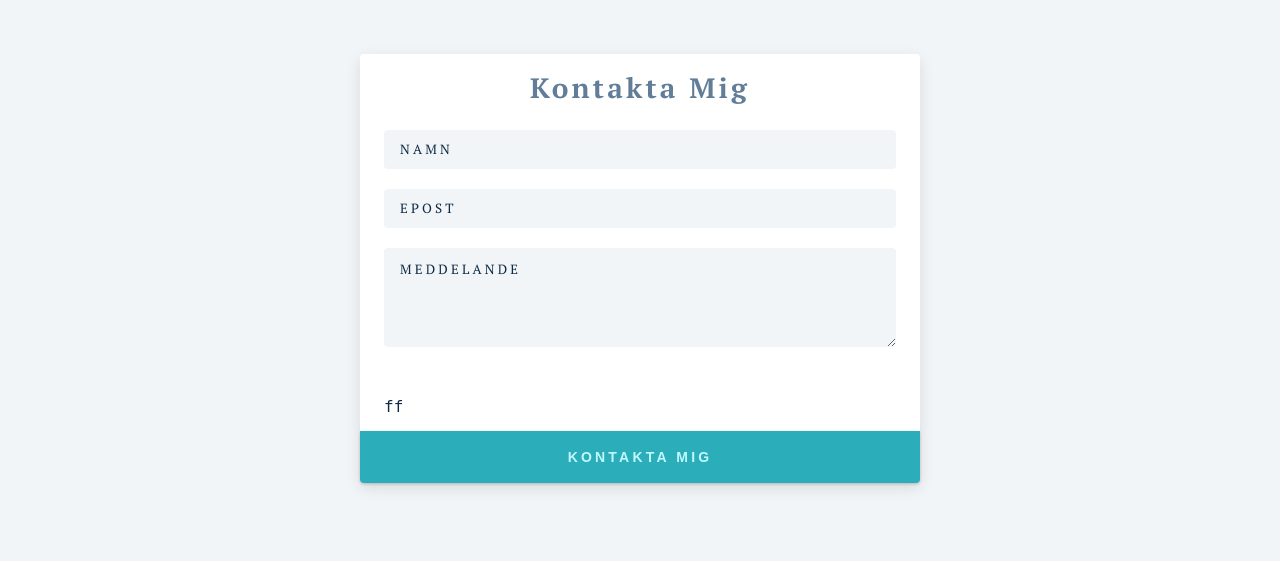
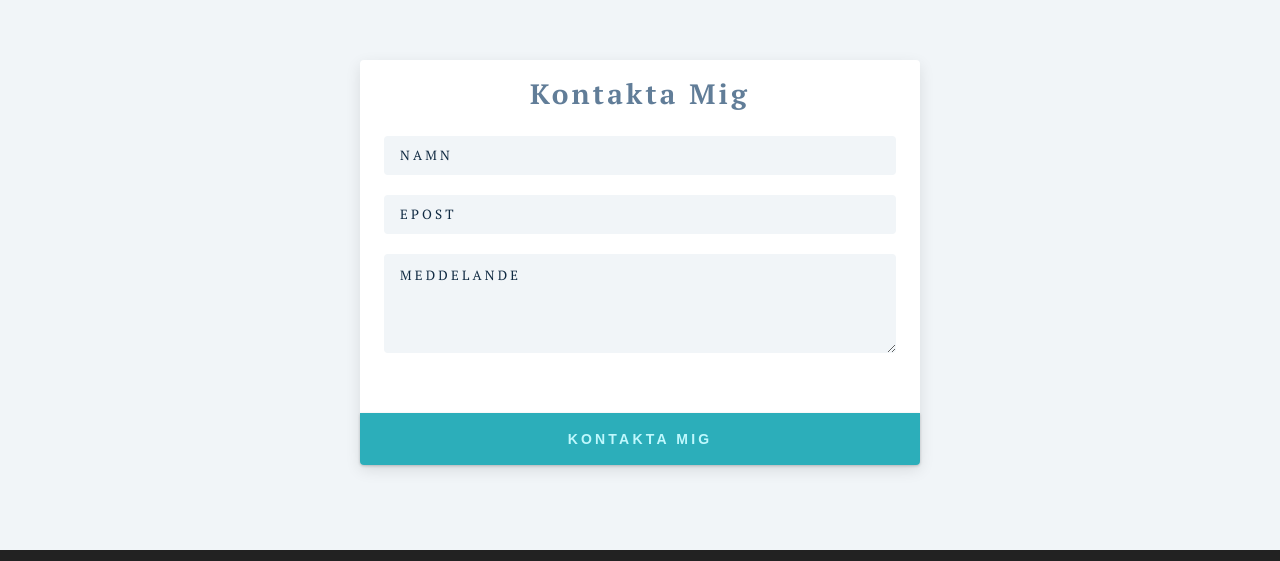
Before and after one commit to itsyst/JAMstack-Portfolio, a Gatsby site in the folder portfolio_frontend/: page /contact in a window 1280 px wide. Shown: the part 106-667 px from the top of the page. Built offline with nearby package versions, Linux system fonts and the light colour scheme; Gatsby itself is replaced by a stand-in of ours.

Commit message:
updated contact fom

```diff
--- a/portfolio_frontend/src/pages/contact.js
+++ b/portfolio_frontend/src/pages/contact.js
@@ -35,7 +35,7 @@ const contact = () => {
                             ></textarea>
                         </div>
                         <div className="form-recaptcha">
-                            <div data-netlify-recaptcha="true">ff</div>
+                            <div data-netlify-recaptcha="true"></div>
                         </div>
                         <button type="submit" className="submit-btn btn">
                             Kontakta mig
```
